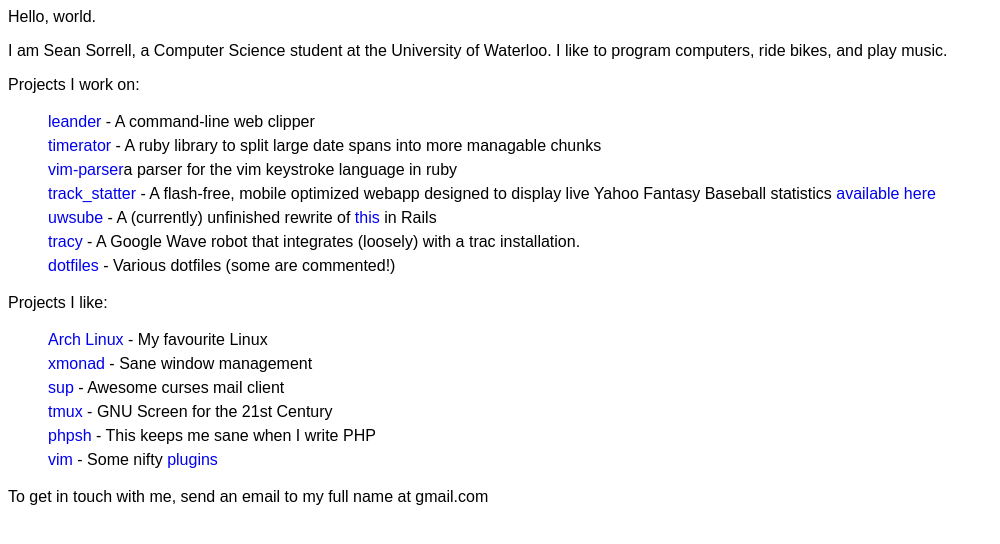
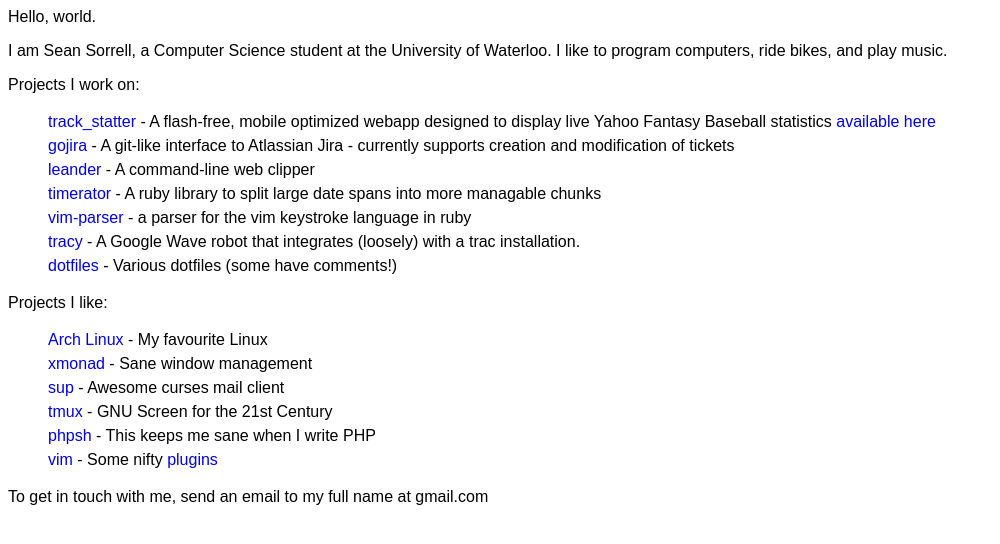
Before and after one commit to rudle/rudle.github.com, a plain HTML site: page index.html in a window 1280 px wide. Shown: the whole page, without its empty margins (0-1000 px from the left). Drawn offline with Linux system fonts and the light colour scheme.

Commit message:
new homepage

```diff
--- a/index.html
+++ b/index.html
@@ -10,18 +10,18 @@
   </head>
   <body>
     <p>Hello, world.</p>
-    <p>I am Sean Sorrell, a Computer Science student at the University of Waterloo.  I like to program computers, ride bikes, and play music.</p>
+    <p>I am Sean Sorrell, a Computer Science student at the University of Waterloo.  I like to program computers, ride bikes, and play music. </p>
 
     <p>
       Projects I work on:
       <ul>
+        <li><a href="http://github.com/rudle/track_statter">track_statter</a> - A flash-free, mobile optimized webapp designed to display live Yahoo Fantasy Baseball statistics <a href= "http://trackstatter.heroku.com">available here</a></li>
+        <li><a href="http://github.com/rudle/gojira">gojira</a> - A git-like interface to Atlassian Jira - currently supports creation and modification of tickets</li>
         <li><a href="http://github.com/rudle/leander">leander</a> - A command-line web clipper</li>
         <li><a href="http://github.com/rudle/timerator">timerator</a> - A ruby library to split large date spans into more managable chunks</li>
-				<li><a href="http://github.com/rudle/vim-parser">vim-parser</a>a parser for the vim keystroke language in ruby</li>
-				<li><a href="http://github.com/rudle/track_statter">track_statter</a> - A flash-free, mobile optimized webapp designed to display live Yahoo Fantasy Baseball statistics <a href= "http://trackstatter.heroku.com">available here</a></li>
-				<li><a href="http://github.com/rudle/uwsube">uwsube</a> - A (currently) unfinished rewrite of <a href="http://uwsube.com">this</a> in Rails</li>
-				<li><a href="http://github.com/rudle/wellca-tray">tracy</a> - A Google Wave robot that integrates (loosely) with a trac installation.</li>
-				<li><a href="http://github.com/rudle/dotfiles">dotfiles</a> - Various dotfiles (some are commented!)</li>
+        <li><a href="http://github.com/rudle/vim-parser">vim-parser</a> - a parser for the vim keystroke language in ruby</li>
+        <li><a href="http://github.com/rudle/wellca-tracy">tracy</a> - A Google Wave robot that integrates (loosely) with a trac installation.</li>
+        <li><a href="http://github.com/rudle/dotfiles">dotfiles</a> - Various dotfiles (some have comments!)</li>
       </ul>
     </p>
 
@@ -32,7 +32,7 @@
         <li><a href="http://xmonad.org">xmonad</a> - Sane window management </li>
         <li><a href="http://sup.rubyforge.org">sup</a> - Awesome curses mail client</li>
         <li><a href="http://tmux.sourceforge.net/">tmux</a> - GNU Screen for the 21st Century </li>
-			<li><a href="http://www.phpsh.org/">phpsh</a> - This keeps me sane when I write PHP</li>
+        <li><a href="http://www.phpsh.org/">phpsh</a> - This keeps me sane when I write PHP </li>
         <li><a href="http://www.vim.org/">vim</a> - Some nifty <a href="http://github.com/rudle/dotfiles/tree/master/.vim/plugin/">plugins</a></li>
       </ul>
     </p>
```
Lines whose indentation alone changed are shown as unchanged.
